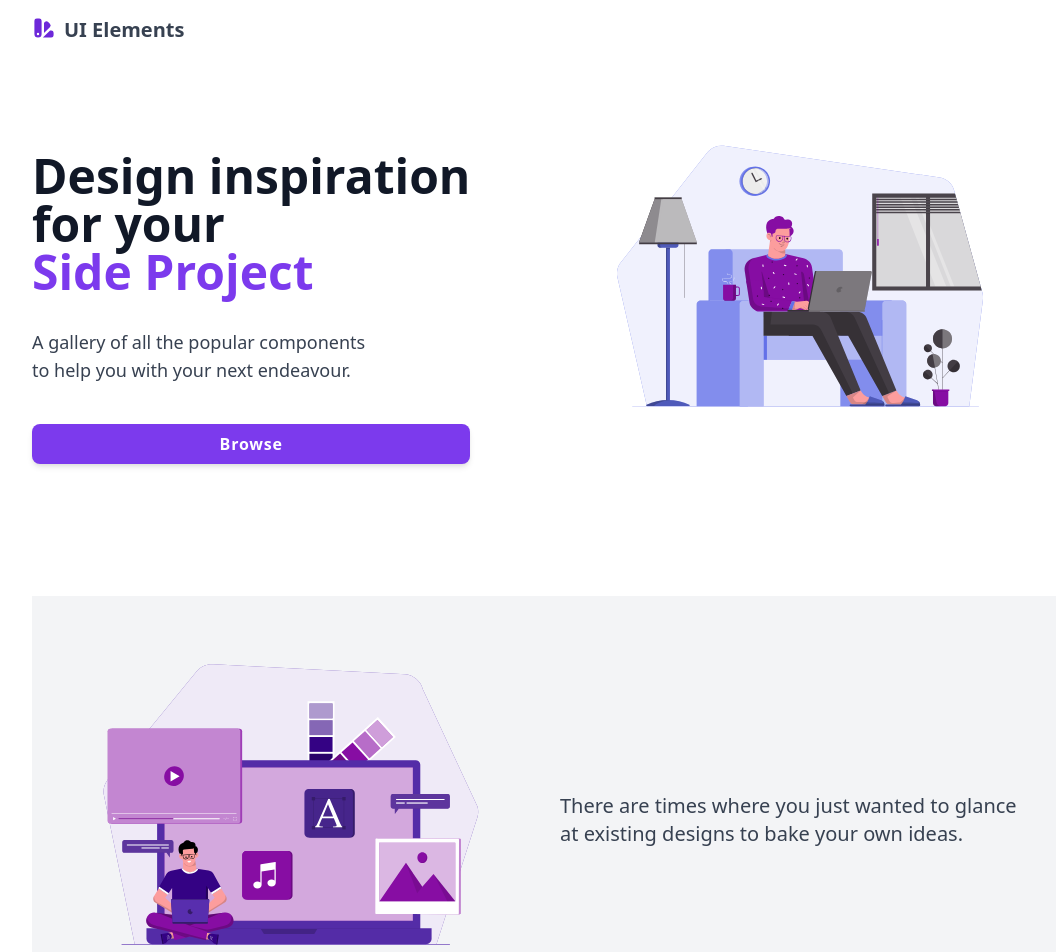
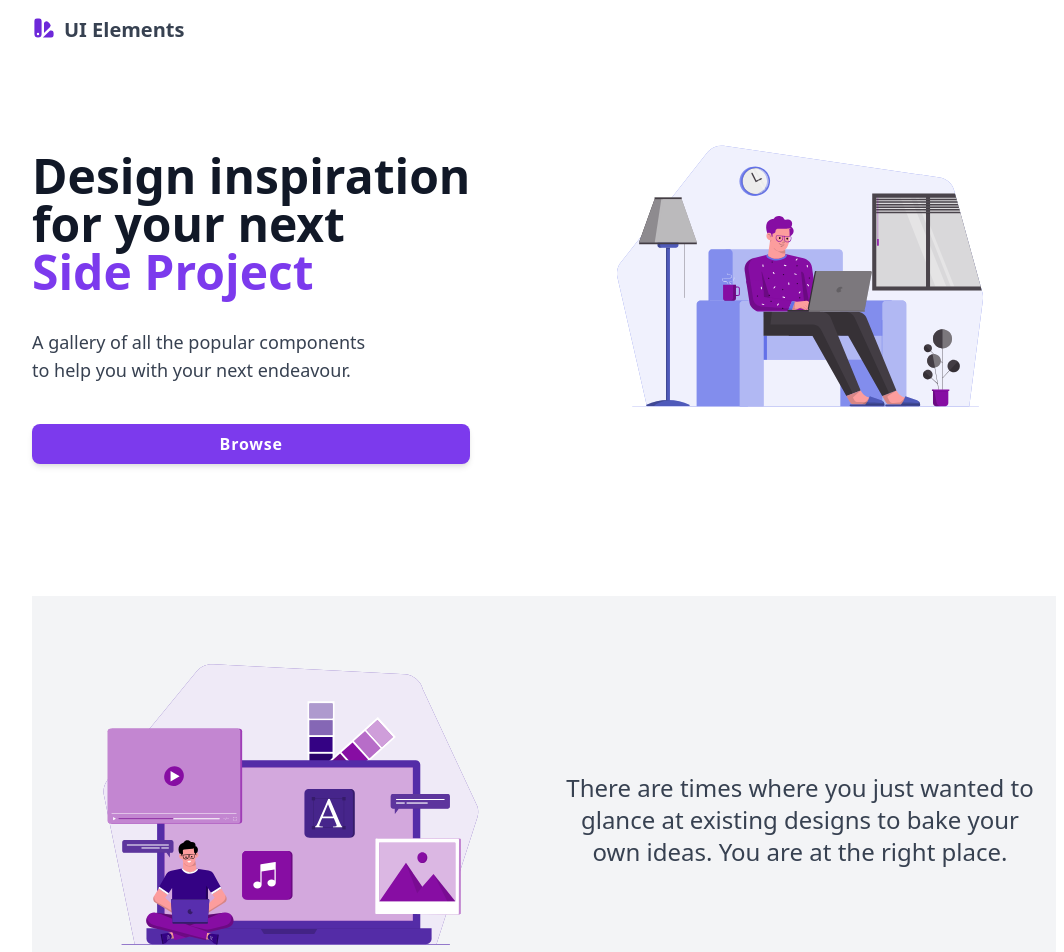
Before and after one commit to Dineshs91/ui-elements, a React (Create React App) app: page / in a window 1280 px wide. Shown: the top 952 px of the page, without its empty margins (96-1160 px from the left). Built offline with nearby package versions, Linux system fonts and the light colour scheme.

Commit message:
Update heading words in landing page

```diff
--- a/public/index.html
+++ b/public/index.html
@@ -26,7 +26,7 @@
     -->
     <link rel="preconnect" href="https://fonts.googleapis.com">
     <link rel="preconnect" href="https://fonts.gstatic.com" crossorigin>
-    <link href="https://fonts.googleapis.com/css2?family=Dancing+Script:wght@700&family=Poiret+One&family=Inter&display=swap" rel="stylesheet">
+    <link href="https://fonts.googleapis.com/css2?family=Inter&display=swap" rel="stylesheet">
     <title>UI Elements</title>
 
     <!-- Global site tag (gtag.js) - Google Analytics -->
--- a/src/elements/landing.js
+++ b/src/elements/landing.js
@@ -5,9 +5,9 @@ import multimediaImg from '../images/multimedia.svg';
 
 export default function Home() {
   const headingWords = [
-    "Project",
+    "Client Work",
     "Side Project",
-    "Learning"
+    "Coding Bootcamp"
   ];
   const [headingWordIndex, setHeadingWordIndex] = useState(0);
 
@@ -35,7 +35,7 @@ export default function Home() {
       <div className="flex flex-col xl:mt-10 xl:mb-32 md:flex-row items-center justify-center">
         <section className="flex mt-16 md:w-1/2">
           <div>
-            <h1 className="font-bold text-3xl lg:text-4xl xl:text-5xl text-gray-900">Design inspiration <br/> for your <br/> <span className="text-purple-600 transition delay-100">{headingWords[headingWordIndex]}</span></h1>
+            <h1 className="font-bold text-3xl lg:text-4xl xl:text-5xl text-gray-900">Design inspiration <br/> for your next <br/> <span className="text-purple-600 transition delay-100">{headingWords[headingWordIndex]}</span></h1>
             <h2 className="mt-8 text-base xl:text-lg text-left text-gray-700">
               A gallery of all the popular components <br/> to help you with your next endeavour.
             </h2>
@@ -49,8 +49,9 @@ export default function Home() {
       <div className="flex flex-col-reverse md:mt-12 md:flex-row bg-gray-100 items-center justify-center">
         <img className="w-full md:w-1/2" src={multimediaImg}></img>
         <section className="mt-16 md:w-1/2 px-4">
-          <h3 className="text-gray-700 text-lg xl:text-xl">
-            There are times where you just wanted to glance at existing designs to bake your own ideas.
+          <h3 className="text-gray-700 md:font-light text-lg text-center lg:text-2xl">
+            There are times where you just wanted to glance at existing designs to bake your own ideas. You are at the
+            right place.
           </h3>
         </section>
       </div>
--- a/tailwind.config.js
+++ b/tailwind.config.js
@@ -42,8 +42,7 @@ module.exports = {
         '100%': '100%'
       },
       fontFamily: {
-        'hero-primary': ['Dancing Script', 'cursive'],
-        'hero-secondary': ['Inter']
+        'inter': ['Inter']
       }
     },
   },
```
